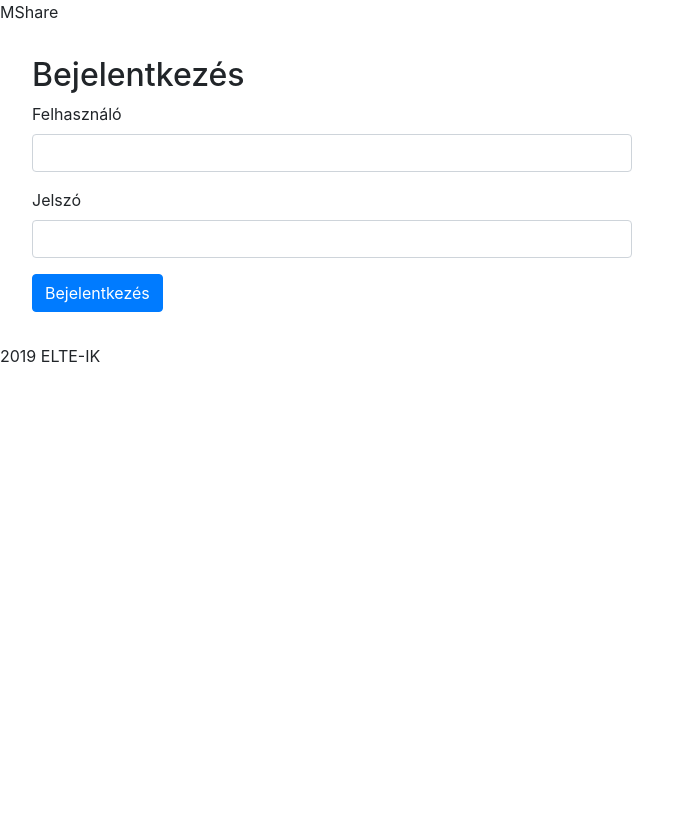
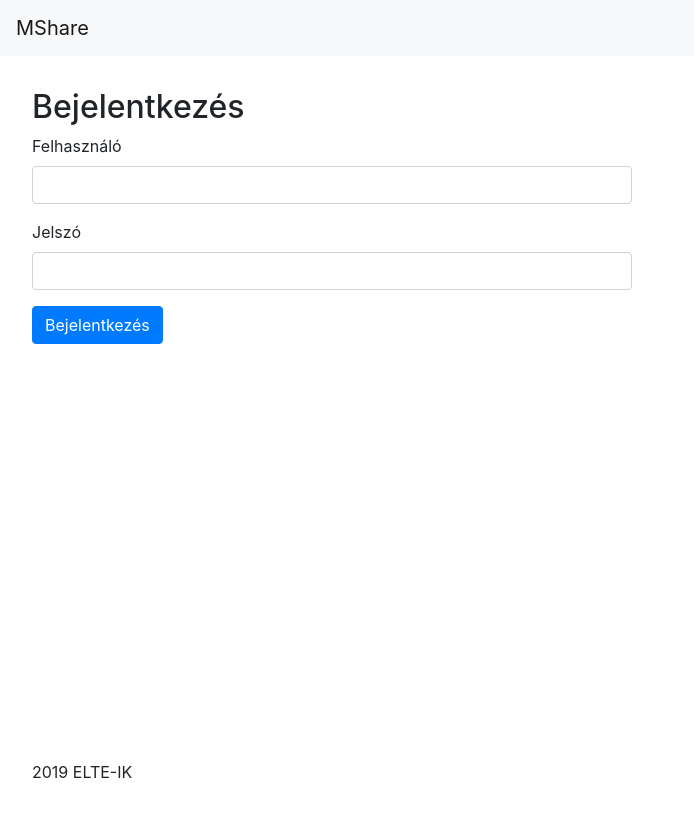
Before and after one commit to eiseld/mshare, an Angular app in the folder Frontend/Web/: page /login in a window 1280 px wide. Shown: the whole page, without its empty margins (0-694 px from the left). Built offline with nearby package versions, Linux system fonts and the light colour scheme.

Commit message:
Angular: Add style to header and footer

```diff
--- a/Frontend/Web/src/app/components/page-footer/page-footer.component.css
+++ b/Frontend/Web/src/app/components/page-footer/page-footer.component.css
@@ -0,0 +1,3 @@
+.page-footer {
+    margin: 2rem;
+}
--- a/Frontend/Web/src/app/components/page-footer/page-footer.component.html
+++ b/Frontend/Web/src/app/components/page-footer/page-footer.component.html
@@ -1,3 +1,3 @@
-<p>
+<div class="page-footer">
   2019 ELTE-IK
-</p>
+</div>
--- a/Frontend/Web/src/app/components/page-header/page-header.component.html
+++ b/Frontend/Web/src/app/components/page-header/page-header.component.html
@@ -1 +1,3 @@
-MShare
+<nav class="navbar navbar-expand-lg navbar-light bg-light">
+  <a class="navbar-brand" href="#">MShare</a>
+</nav>
--- a/Frontend/Web/src/styles.css
+++ b/Frontend/Web/src/styles.css
@@ -1,3 +1,4 @@
 .page-container {
     margin: 2rem;
+    height: 80vh;
 }
```
